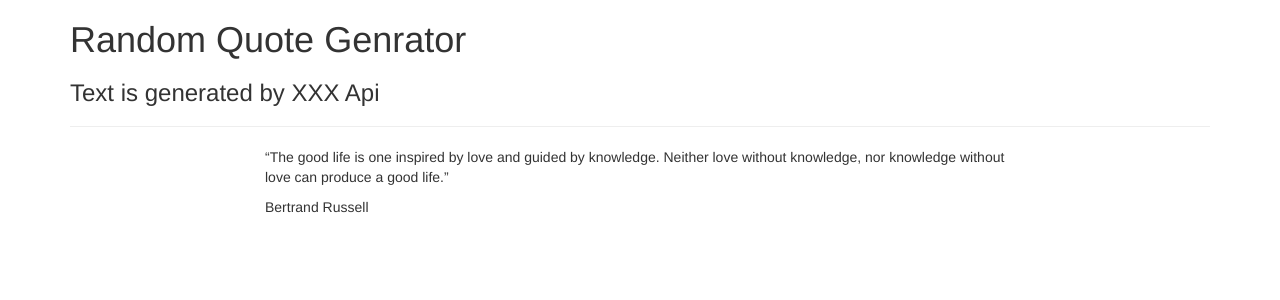
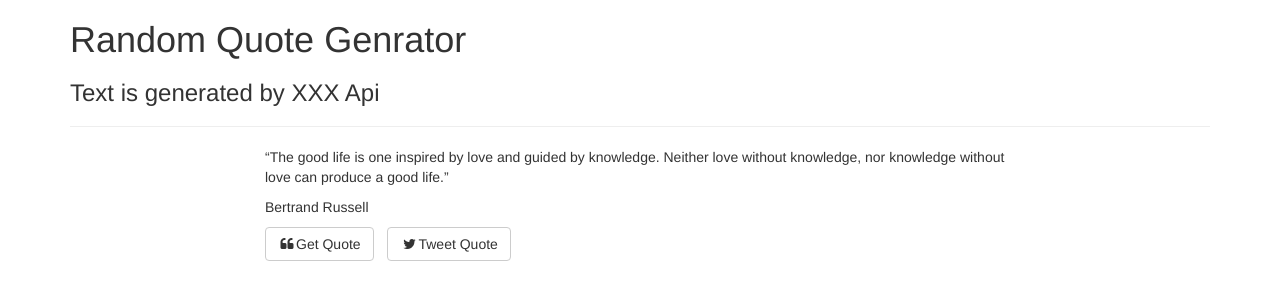
Before and after one commit to dgales4130/FreeBootCampProjects, a plain HTML site: page FBC Projects/QuoteGenerator/index.html in a window 1280 px wide. Drawn offline with nearby package versions, Linux system fonts and the light colour scheme.

Commit message:
Added  button HTML and FA Styling

```diff
--- a/FBC Projects/QuoteGenerator/index.html
+++ b/FBC Projects/QuoteGenerator/index.html
@@ -1,4 +1,4 @@
-<!DOCTYPE html>
+ <!DOCTYPE html>
 <html>
   <head>
     <meta charset="utf-8">
@@ -26,6 +26,10 @@
               nor knowledge without love can produce a good life.”</p>
             <p id="author">Bertrand Russell</p>
           </div>
+          <ul class="list-inline">
+              <li><a href="#" class="btn btn-default btn-lrg get-quote"><i class="fa fa-quote-left fa-fw"></i>Get Quote</a></li>
+              <li><a href="#" class="btn btn-default btn-lrg tweet-quote"><i class="fa fa-twitter fa-fw"></i>Tweet Quote</a></li>
+          </ul>
         </div>
       </div>
     </div>
```
